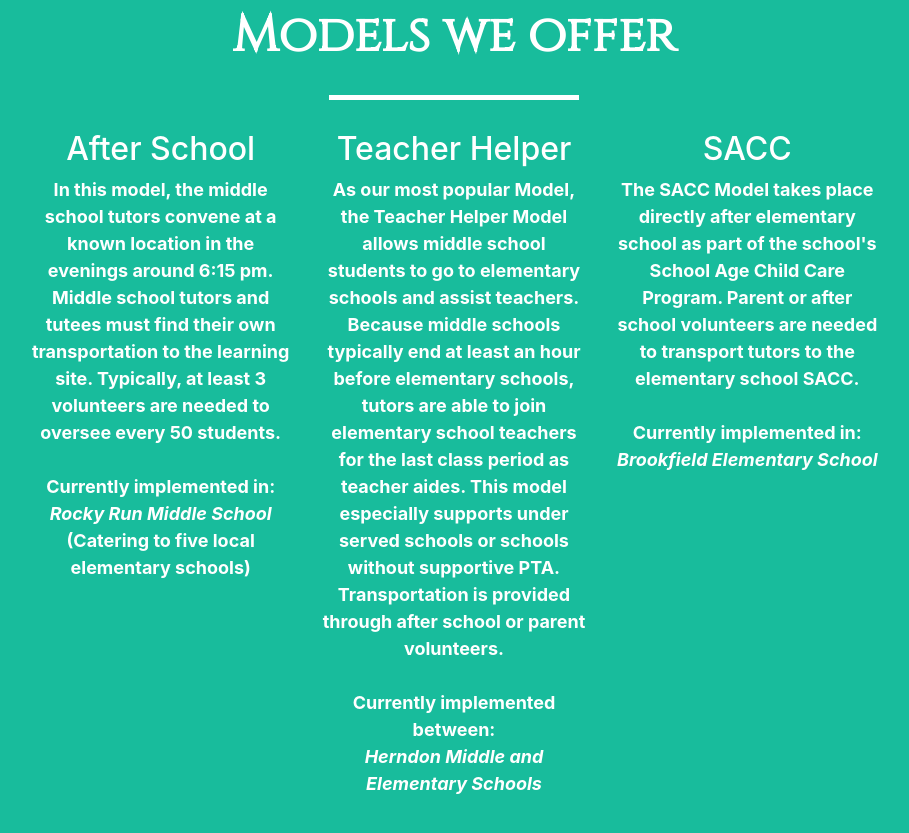
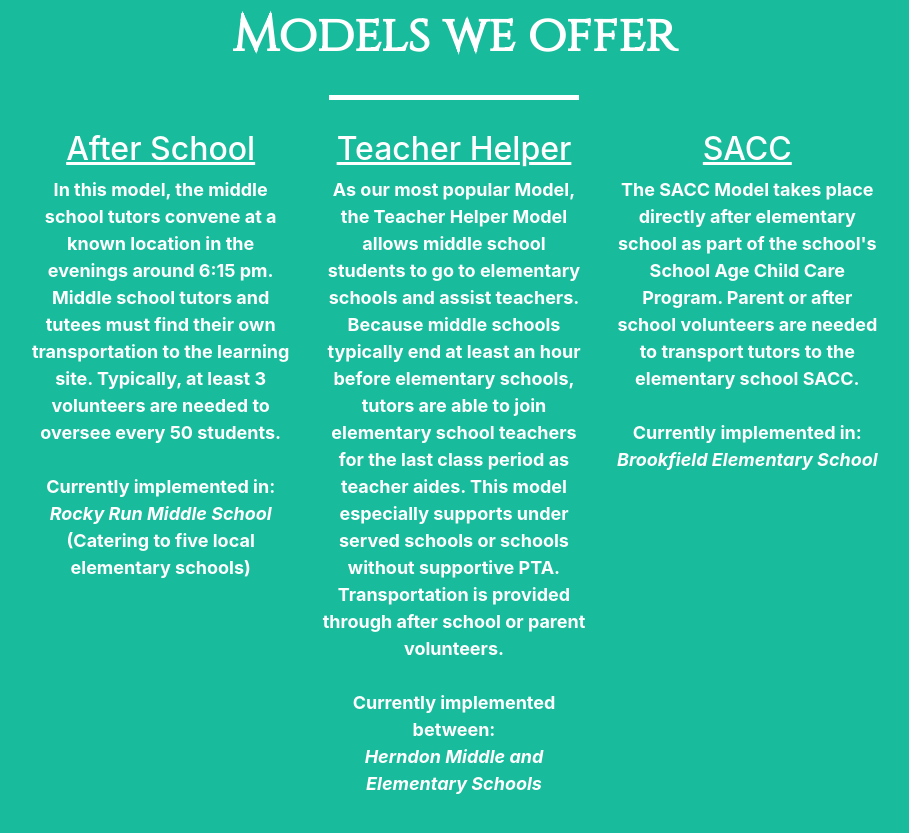
Before and after one commit to aryankix101/homeworkhelpers, a React (Create React App) app: page / in a window 1280 px wide. Shown: the part 1000-1833 px from the top of the page, without its empty margins (186-1095 px from the left). Built offline with nearby package versions, Linux system fonts and the light colour scheme; a web font is replaced by a local one.

Commit message:
Underlined models

```diff
--- a/src/components/Models.js
+++ b/src/components/Models.js
@@ -14,7 +14,7 @@
                             </div>
                             <div class="row">
                                 <div class="col-lg-4">
-                                    <p><h2>After School</h2>
+                                    <p><h2><u>After School</u></h2>
 In this model, the middle school tutors convene at a known location in the evenings around 6:15 pm. Middle school tutors and tutees must find their own transportation to the learning site. Typically, at least 3  volunteers are needed to oversee every 50 students.
 <br/><br/>
 Currently implemented in:<br/>
@@ -24,7 +24,7 @@
 (Catering to five local elementary schools)</p>
                                 </div>
                                 <div class="col-lg-4">
-                                    <p><h2>Teacher Helper</h2>
+                                    <p><h2><u>Teacher Helper</u></h2>
 As our most popular Model, the Teacher Helper Model allows middle school students to go to elementary schools and assist teachers. Because middle schools typically end at least an hour before elementary schools, tutors are able to join elementary school teachers for the last class period as teacher aides. This model especially supports under served schools or schools without supportive PTA. Transportation is provided through after school or parent volunteers.
 <br/><br/>
 Currently implemented between:<br/>
@@ -32,7 +32,7 @@
 <i>Herndon Middle and Elementary Schools</i></p>
                                 </div>
                                 <div class="col-lg-4">
-                                    <p><h2>SACC</h2>The SACC Model takes place directly after elementary school as part of the school's School Age Child Care Program. Parent or after school volunteers are needed to transport tutors to the elementary school SACC. <br/><br/> Currently implemented in:<br/>
+                                    <p><h2><u>SACC</u></h2>The SACC Model takes place directly after elementary school as part of the school's School Age Child Care Program. Parent or after school volunteers are needed to transport tutors to the elementary school SACC. <br/><br/> Currently implemented in:<br/>
 
 <i>Brookfield Elementary School</i></p>
                                 </div>
```
